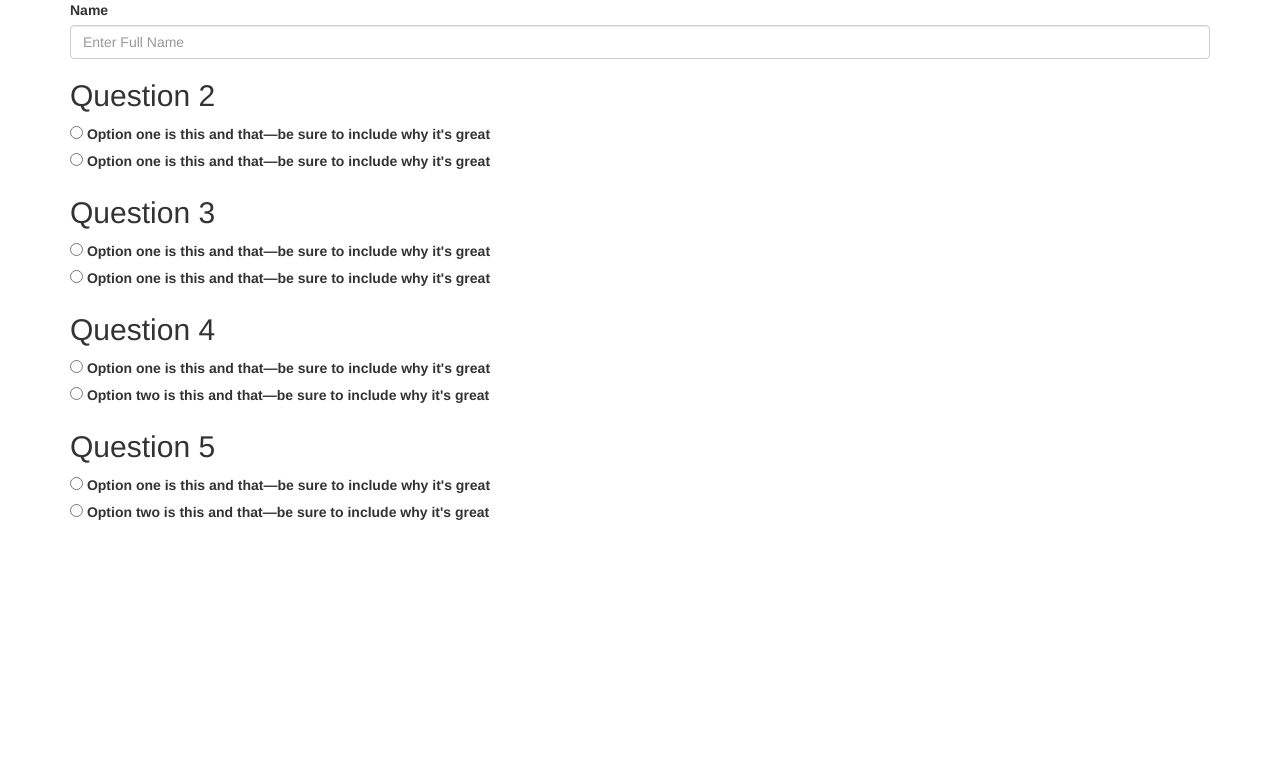
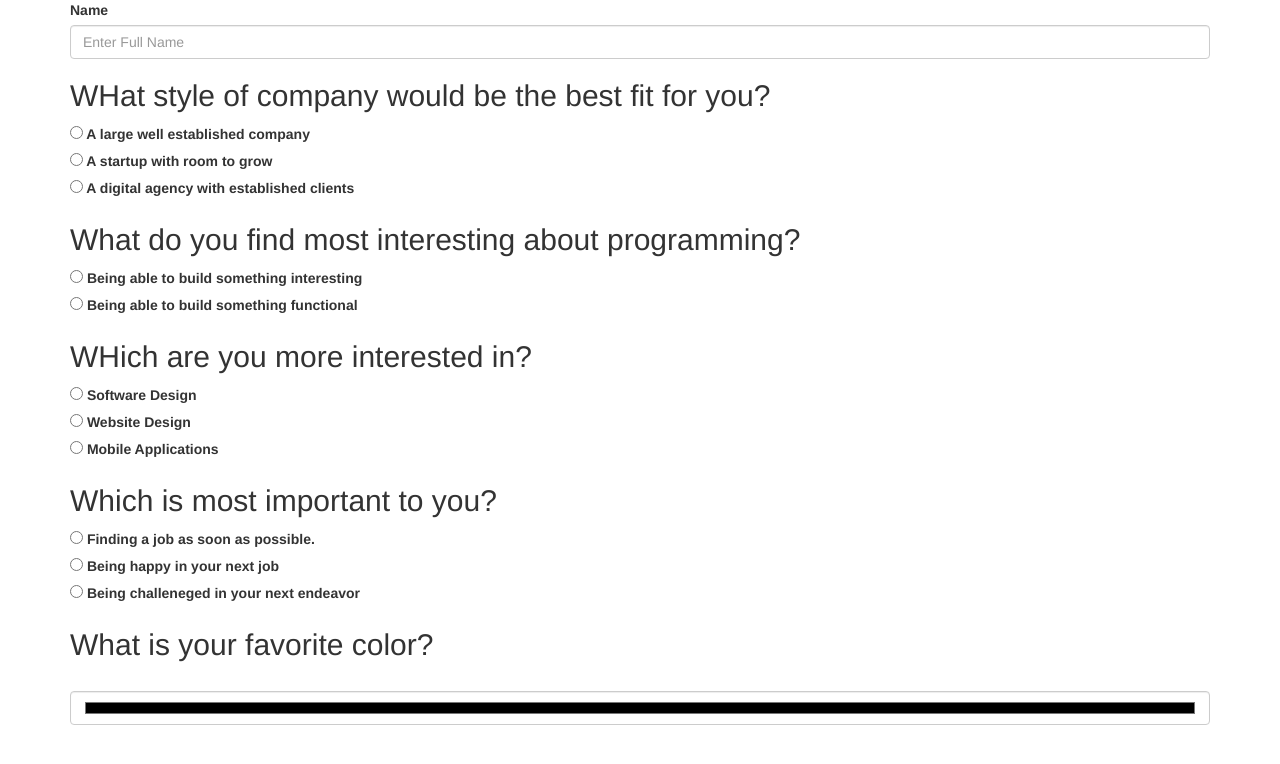
Before and after one commit to kheifer/track-suggester, a plain HTML site: page index.html in a window 1280 px wide. Drawn offline with nearby package versions, Linux system fonts and the light colour scheme.

Commit message:
input basic questions for quiz into index.html

```diff
--- a/index.html
+++ b/index.html
@@ -14,63 +14,88 @@
         <label for="quest1">Name</label>
         <input type="text" id="name" class="form-control" placeholder="Enter Full Name">
         <div class="quest2 form-group">
-          <h2>Question 2</h2>
+          <h2>WHat style of company would be the best fit for you?</h2>
           <div class="form-check">
             <label class="form-check-label">
               <input class="form-check-input" type="radio" name="quest2" id="question2a" value="option1">
-              Option one is this and that&mdash;be sure to include why it's great
+              A large well established company
             </label>
           </div>
           <div class="form-check">
             <label class="form-check-label">
               <input class="form-check-input" type="radio" name="quest2" id="question2b" value="option2">
-              Option one is this and that&mdash;be sure to include why it's great
+              A startup with room to grow
+            </label>
+          </div>
+          <div class="form-check">
+            <label class="form-check-label">
+              <input class="form-check-input" type="radio" name="quest2" id="question2c" value="option2">
+              A digital agency with established clients
             </label>
           </div>
         </div>
         <div class="quest3 form-group">
           <div class="form-check">
-            <h2>Question 3</h2>
+            <h2>What do you find most interesting about programming?</h2>
             <label class="form-check-label">
               <input class="form-check-input" type="radio" name="quest3" id="question3a" value="option1">
-              Option one is this and that&mdash;be sure to include why it's great
+              Being able to build something interesting
             </label>
           </div>
           <div class="form-check">
             <label class="form-check-label">
               <input class="form-check-input" type="radio" name="quest3" id="question3b" value="option2">
-              Option one is this and that&mdash;be sure to include why it's great
+              Being able to build something functional
             </label>
           </div>
         </div>
         <div class="quest4 form-group">
-          <h2>Question 4</h2>
+          <h2>WHich are you more interested in?</h2>
           <div class="form-check">
             <label class="form-check-label">
               <input class="form-check-input" type="radio" name="quest4" id="question4a" value="option1">
-              Option one is this and that&mdash;be sure to include why it's great
+              Software Design
             </label>
           </div>
           <div class="form-check">
             <label class="form-check-label">
               <input class="form-check-input" type="radio" name="quest4" id="question4b" value="option2">
-              Option two is this and that&mdash;be sure to include why it's great
+              Website Design
+            </label>
+          </div>
+          <div class="form-check">
+            <label class="form-check-label">
+              <input class="form-check-input" type="radio" name="quest4" id="question4c" value="option2">
+              Mobile Applications
             </label>
           </div>
         </div>
-        <div class="quest4 form-group">
-          <h2>Question 5</h2>
+        <div class="quest5 form-group">
+          <h2>Which is most important to you?</h2>
           <div class="form-check">
             <label class="form-check-label">
               <input class="form-check-input" type="radio" name="quest4" id="question5a" value="option1">
-              Option one is this and that&mdash;be sure to include why it's great
+              Finding a job as soon as possible.
             </label>
           </div>
           <div class="form-check">
             <label class="form-check-label">
               <input class="form-check-input" type="radio" name="quest4" id="question5b" value="option2">
-              Option two is this and that&mdash;be sure to include why it's great
+              Being happy in your next job
             </label>
+          </div>
+          <div class="form-check">
+            <label class="form-check-label">
+              <input class="form-check-input" type="radio" name="quest4" id="question5c" value="option2">
+              Being challeneged in your next endeavor
+            </label>
+          </div>
+        </div>
+        <div class="quest6 for-group">
+          <div class="form-group">
+            <h2>What is your favorite color?</h2>
+            <label for="color" id="question6"></label>
+            <input id="color" class="form-control" type="color">
           </div>
         </div>
       </form>
--- a/js/scripts.js
+++ b/js/scripts.js
@@ -1,4 +1,5 @@
 $(document).ready(function(){
+  var favoriteColor = $("#color").val();
 
 
 
```
Also changed, not shown: questions.txt.
